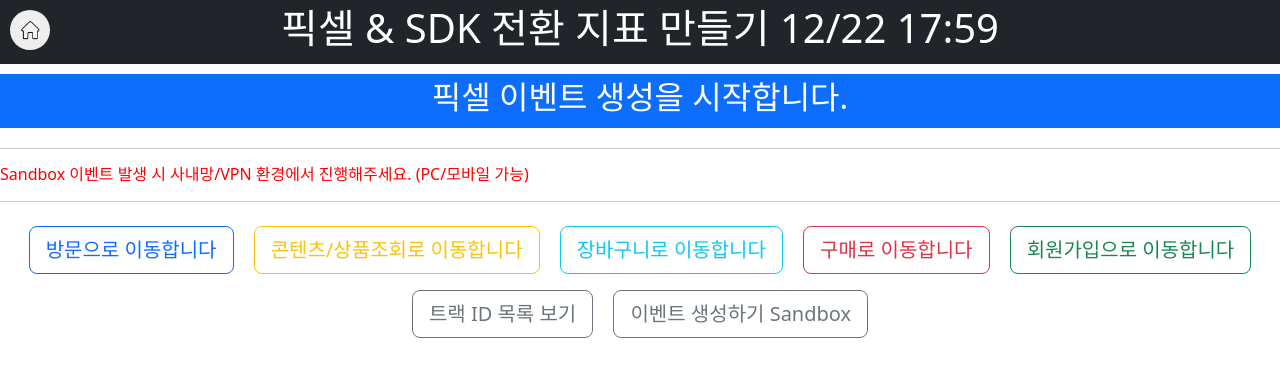
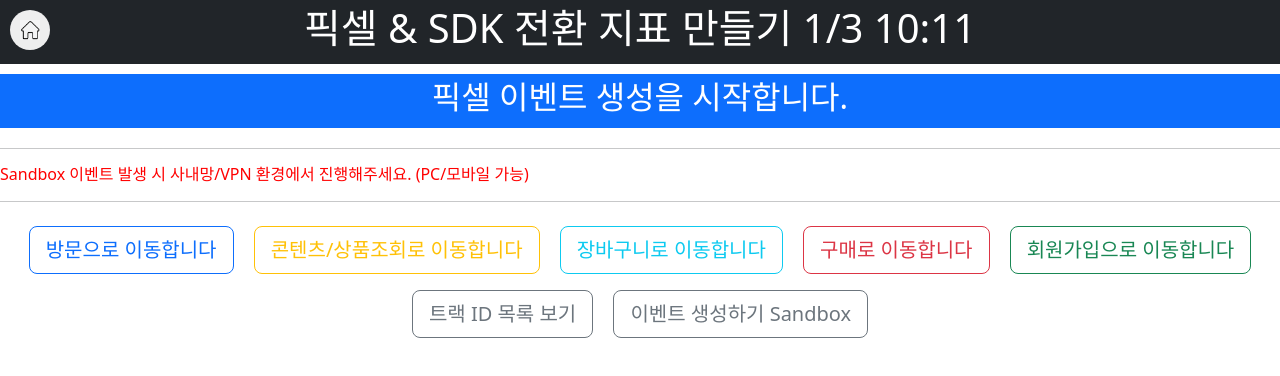
Before and after one commit to alvinshin81/pixelConversionTest, a plain HTML site: page index.html in a window 1280 px wide. Drawn offline with nearby package versions, Linux system fonts and the light colour scheme.

Commit message:
방문페이지 수정

```diff
--- a/index.html
+++ b/index.html
@@ -48,7 +48,7 @@
 </head>
 <body>
     <div class="hero bg-dark text-center py-1" style="margin-bottom: 10px;">
-        <h1 class="text-white">픽셀 & SDK 전환 지표 만들기 12/22 17:59</h1>
+        <h1 class="text-white">픽셀 & SDK 전환 지표 만들기 1/3 10:11</h1>
     </div>
     <div class="hero bg-primary text-center py-1" style="margin-bottom: 20px;">
         <h2 class="text-white">픽셀 이벤트 생성을 시작합니다.</h2>
```
